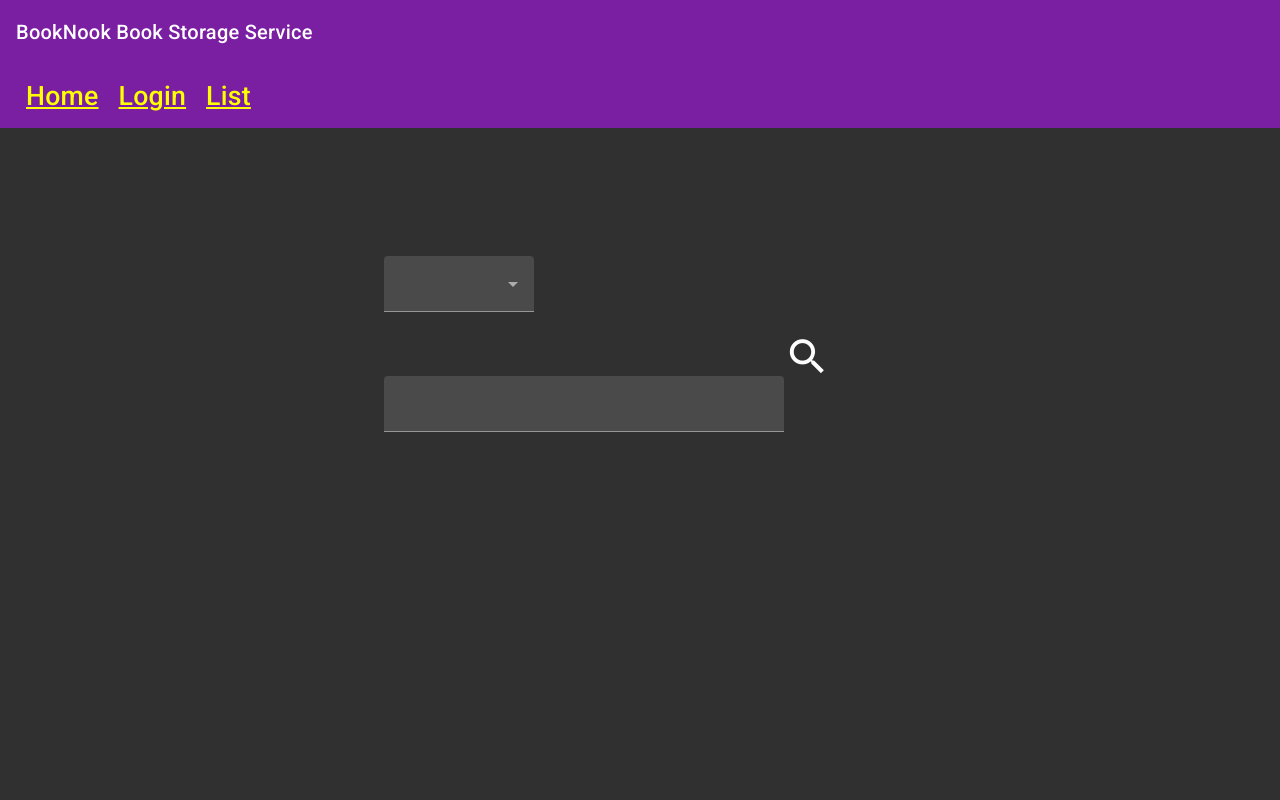
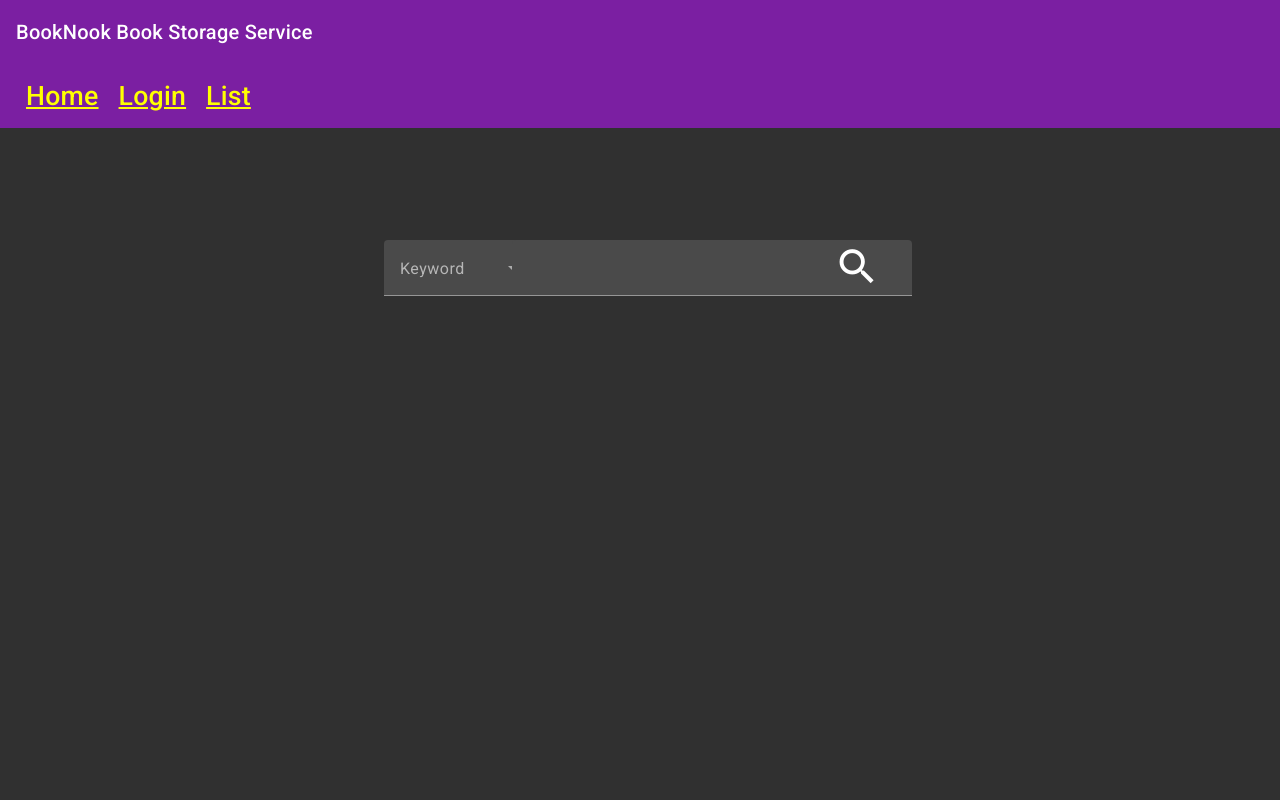
Before and after one commit to jermb/4830-final, an Angular app in the folder BookNook/: page / in a window 1280 px wide. Shown: the top 800 px of the page. Built offline with nearby package versions, Linux system fonts and the light colour scheme.

Commit message:
Fixed search html page

```diff
--- a/BookNook/src/app/search/search.component.css
+++ b/BookNook/src/app/search/search.component.css
@@ -3,21 +3,27 @@
   flex-direction: column;
   justify-content: center;
   align-items: center;
-
   margin-top: 10%;
 }
-
 
 form {
   width: 40%;
 }
 
 #searchTypeSelect {
+  display: inline-flex;
   width: 150px;
+  position: absolute;
+  left: 30%;
+  top: 30%
 }
 
 #searchBar {
+  display: inline-flex;
   min-width: 400px;
+  position: absolute;
+  left: 40%;
+  top: 30%;
 }
 
 #searchTerms {
@@ -28,6 +34,9 @@ form {
   width: 75px;
   height: 75px;
   font-size: 35pt;
+  position: absolute;
+  right: 29%;
+  top: 30.5%;
 }
 
 #searchResults {
--- a/BookNook/src/app/search/search.component.html
+++ b/BookNook/src/app/search/search.component.html
@@ -1,15 +1,13 @@
 <div id="searchBody">
   <form #form="ngForm">
-
     <mat-form-field appearance="fill" id="searchTypeSelect">
+      <mat-label>Keyword</mat-label>
       <mat-select name="searchType" id="searchType" ngModel>
-        <mat-label>Select</mat-label>
         <mat-option value="q" selected>All</mat-option>
         <mat-option value="title">Title</mat-option>
         <mat-option value="author">Author</mat-option>
       </mat-select>
     </mat-form-field>
-
     <mat-form-field appearance="fill" id="searchBar">
       <input matInput type="text" name="searchTerms" id="searchTerms" cols="70" rows="0" (keyup.enter)="search(form)" ngModel>
     </mat-form-field>
```
